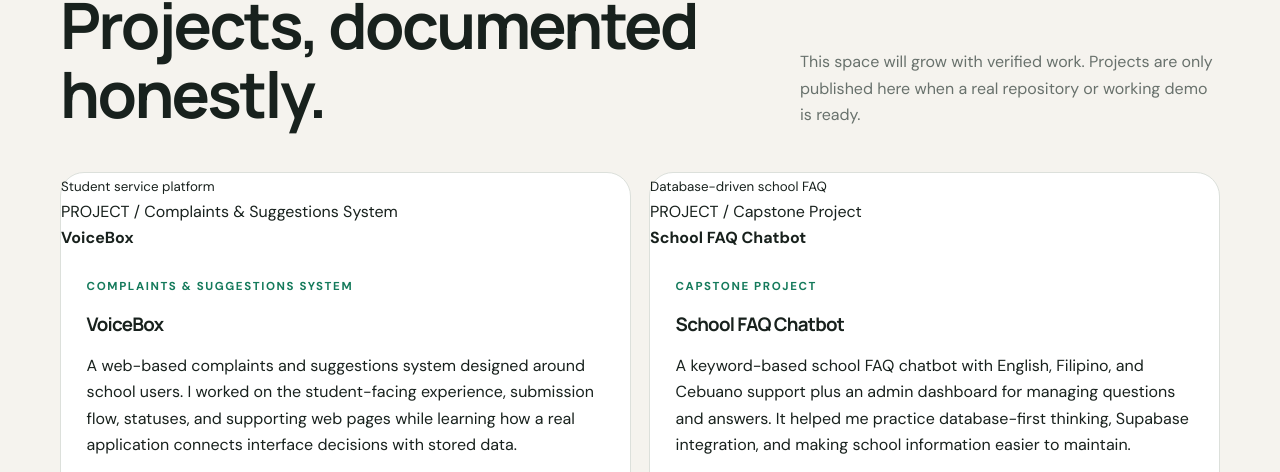
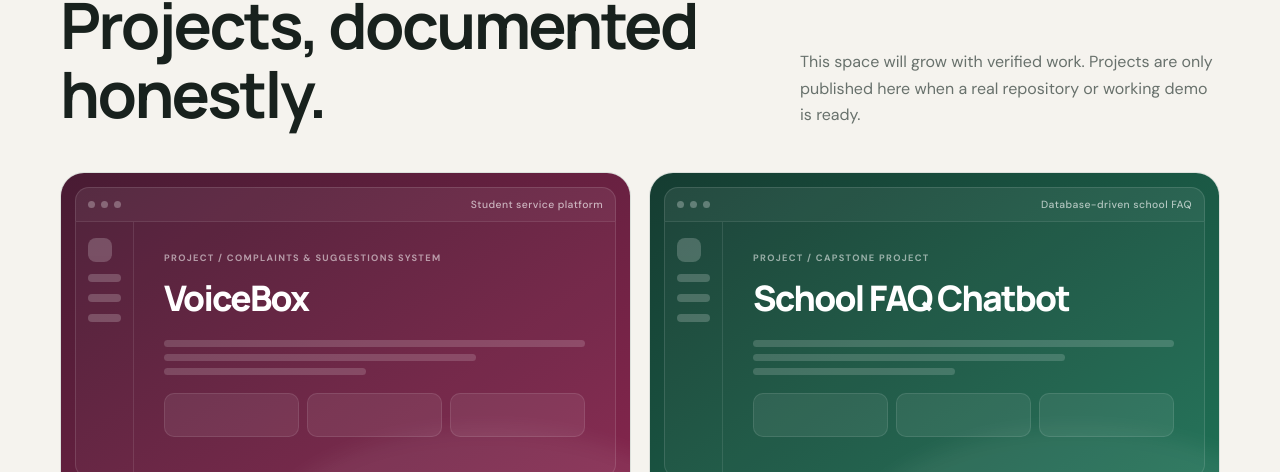
Before and after one commit to fritzhou/Portfolio, a plain HTML site: page index.html in a window 1280 px wide. Shown: the part 2793-3265 px from the top of the page. Drawn offline with Linux system fonts and the light colour scheme.

Commit message:
Link project card styles

```diff
--- a/index.html
+++ b/index.html
@@ -15,6 +15,7 @@
   <link rel="preconnect" href="https://fonts.gstatic.com" crossorigin>
   <link href="https://fonts.googleapis.com/css2?family=DM+Sans:wght@400;500;600;700&amp;family=Manrope:wght@600;700;800&amp;display=swap" rel="stylesheet">
   <link rel="stylesheet" href="styles.css">
+  <link rel="stylesheet" href="project-cards.css">
   <script src="js/config.js" defer></script>
   <script src="js/data.js" defer></script>
   <script src="js/app.js" defer></script>
```
